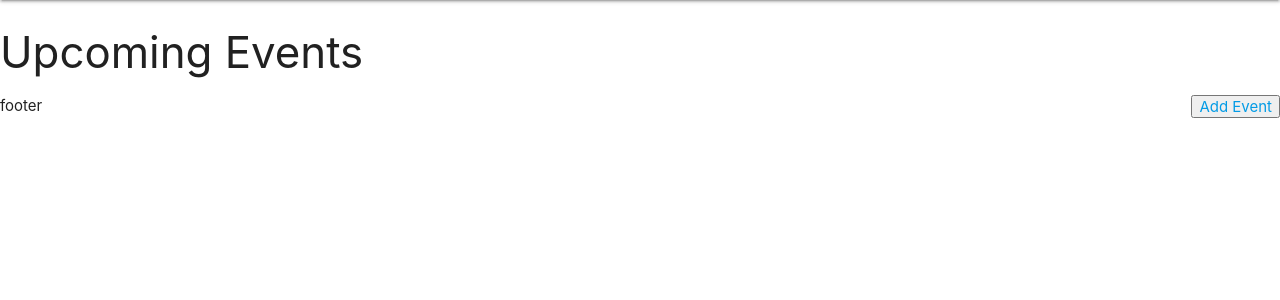
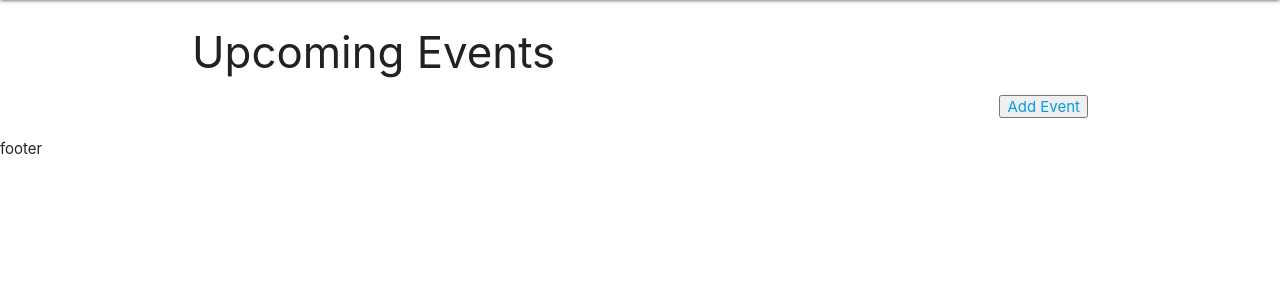
Before and after one commit to Shabucky1812/star-seekers, a Django app: page /events/ in a window 1280 px wide. Shown: the part 64-364 px from the top of the page. Run offline with Django 4.2, Linux system fonts and the light colour scheme; the visitor is signed in with stand-in values (Sample User, id 1); data that the repository does not hold is empty.

Commit message:
Add materialize grid css to events page

```diff
--- a/templates/base.html
+++ b/templates/base.html
@@ -48,9 +48,11 @@
 
     <!-- Main content -->
     <main>
-        {% block content %}
-        <!-- Extended content goes here -->
-        {% endblock content %}
+        <div class="container">
+            {% block content %}
+            <!-- Extended content goes here -->
+            {% endblock content %}
+        </div>
     </main>
 
     <!-- Footer -->
--- a/templates/events.html
+++ b/templates/events.html
@@ -5,7 +5,7 @@
 <!-- page title and add event button container-->
 <div>
     <h3>Upcoming Events</h3>
-    <!-- only show users the add event option -->
+    <!-- only show admins the add event option -->
     {% if user.is_staff %}
     <button class="right"><a href="{% url 'add_event' %}">Add Event</a></button>
     {% endif %}
@@ -13,15 +13,16 @@
 
 <!-- upcoming events display -->
 <div class="event-list">
+    <div class="row">
         {% for event in events %}
-    <div>
+        <div class="col s12 m6 l4">
             {{ event.title }}
             {{ event.description }}
             <img src="{{ event.image.url }}" alt="Starry sky" style="width: auto; height: 200px;">
             {{ event.guide.role_text }}
             <a href="{% url 'event_detail' event.id %}">Event Details</a>
 
-        <!-- only show users the eidt and delete event options -->
+            <!-- only show admins the edit and delete event options -->
             {% if user.is_staff %}
             <button><a href="{% url 'edit_event' event.id %}">Edit Event</a></button>
             <button><a href="{% url 'delete_event' event.id %}">Delete Event</a></button>
@@ -29,5 +30,6 @@
         </div>
         {% endfor %}
     </div>
+</div>
 
 {% endblock %}
```
Lines whose indentation alone changed are shown as unchanged.
